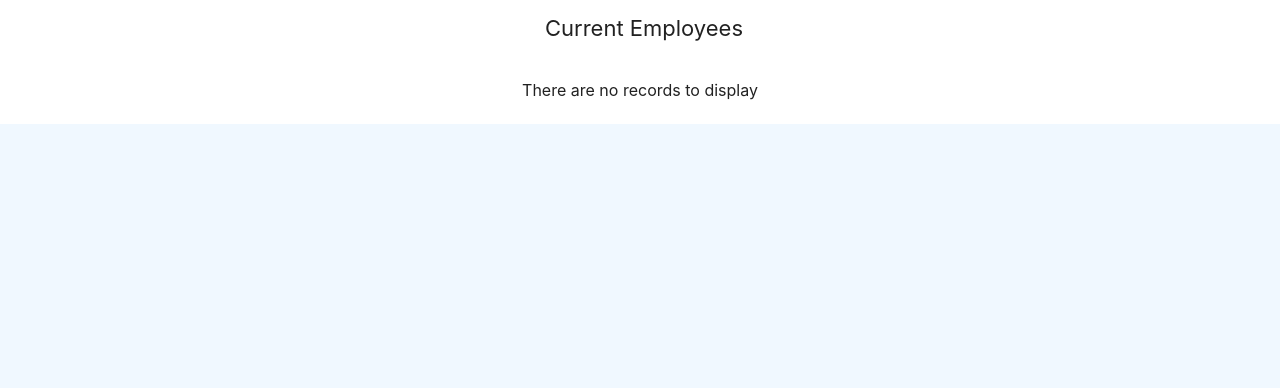
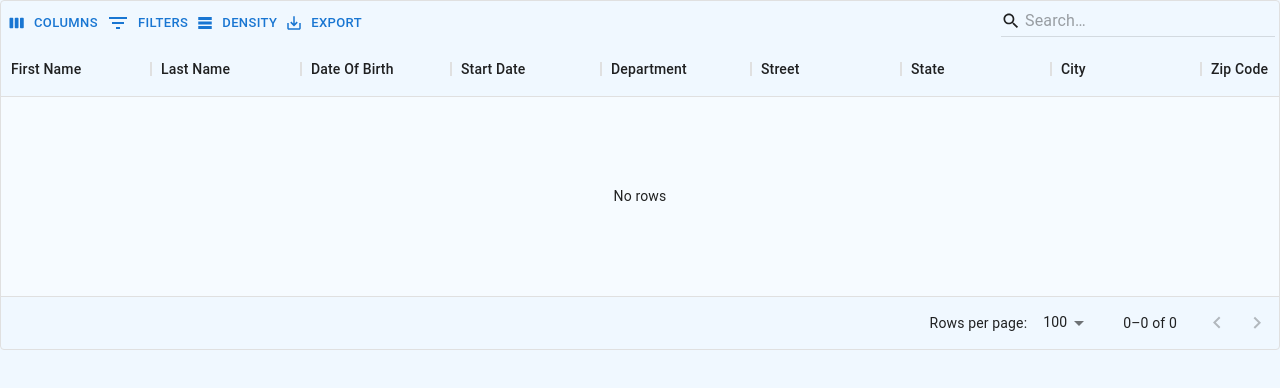
Before and after one commit to theodotcom/HRNet, a React (Create React App) app: page /employee in a window 1280 px wide. Shown: the top 388 px of the page. Built offline with nearby package versions, Linux system fonts and the light colour scheme.

Commit message:
mui data grid & search bar :sparkles:

```diff
--- a/src/pages/Employee.js
+++ b/src/pages/Employee.js
@@ -1,75 +1,42 @@
 import { useSelector } from 'react-redux'
-import DataTable from 'react-data-table-component'
+import { DataGrid, GridToolbar } from '@mui/x-data-grid'
 
 function EmployeesList() {
     const employees = useSelector((state) => state.employees)
+    const rows = employees.map((employee, index) => ({
+        ...employee,
+        id: index,
+    }))
     const columns = [
-        {
-            name: 'First Name',
-            selector: (row) => row.firstName,
-            sortable: true,
-            filterable: true,
-        },
-        {
-            name: 'Last Name',
-            selector: (row) => row.lastName,
-            sortable: true,
-            filterable: true,
-        },
-        {
-            name: 'Date Of Birth',
-            selector: (row) => row.dateOfBirth,
-            sortable: true,
-            filterable: true,
-        },
-        {
-            name: 'Start Date',
-            selector: (row) => row.startDate,
-            sortable: true,
-            filterable: true,
-        },
-        {
-            name: 'Department',
-            selector: (row) => row.department,
-            sortable: true,
-            filterable: true,
-        },
-        {
-            name: 'Street',
-            selector: (row) => row.street,
-            sortable: true,
-            filterable: true,
-        },
-        {
-            name: 'State',
-            selector: (row) => row.state,
-            sortable: true,
-            filterable: true,
-        },
-        {
-            name: 'City',
-            selector: (row) => row.city,
-            sortable: true,
-            filterable: true,
-        },
-        {
-            name: 'Zip Code',
-            selector: (row) => row.zipCode,
-            sortable: true,
-            filterable: true,
-        },
+        { field: 'firstName', headerName: 'First Name', width: 150 },
+        { field: 'lastName', headerName: 'Last Name', width: 150 },
+        { field: 'dateOfBirth', headerName: 'Date Of Birth', width: 150 },
+        { field: 'startDate', headerName: 'Start Date', width: 150 },
+        { field: 'department', headerName: 'Department', width: 150 },
+        { field: 'street', headerName: 'Street', width: 150 },
+        { field: 'state', headerName: 'State', width: 150 },
+        { field: 'city', headerName: 'City', width: 150 },
+        { field: 'zipCode', headerName: 'Zip Code', width: 150 },
     ]
 
     return (
-        <DataTable
-            title="Current Employees"
-            columns={columns}
-            data={employees}
-            pagination
-            highlightOnHover
-            responsive
-            defaultSortFieldId={1}
-        />
+        <div style={{ display: 'flex', height: 350 }}>
+            <div style={{ flexGrow: 1 }}>
+                <DataGrid
+                    title="Current Employees"
+                    columns={columns}
+                    rows={rows}
+                    pagination
+                    components={{ Toolbar: GridToolbar }}
+                    componentsProps={{
+                        toolbar: {
+                            showQuickFilter: true,
+                            quickFilterProps: { debounceMs: 500 },
+                        },
+                    }}
+                />
+            </div>
+        </div>
     )
 }
 export default EmployeesList
```
